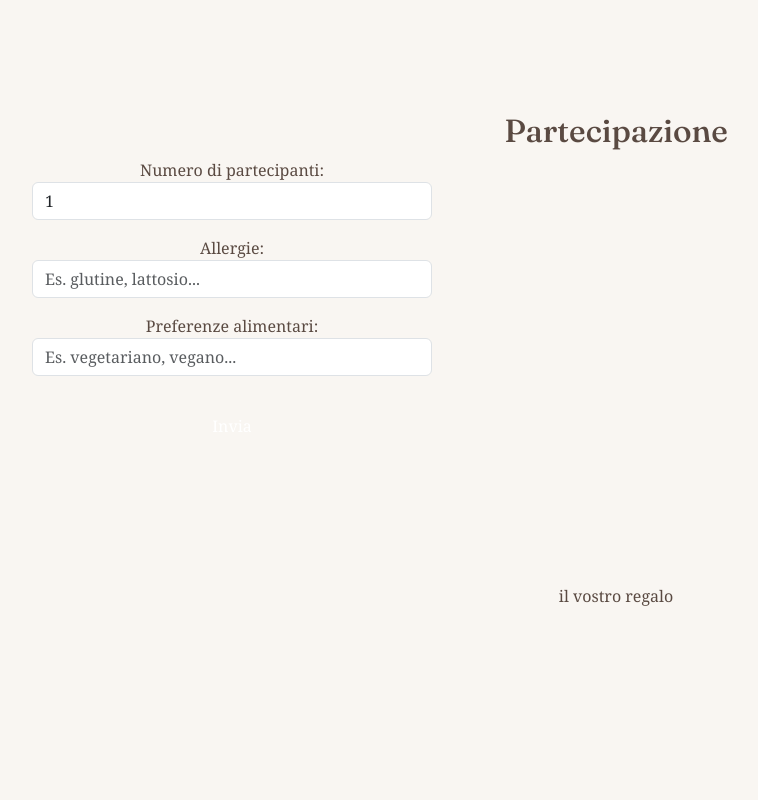
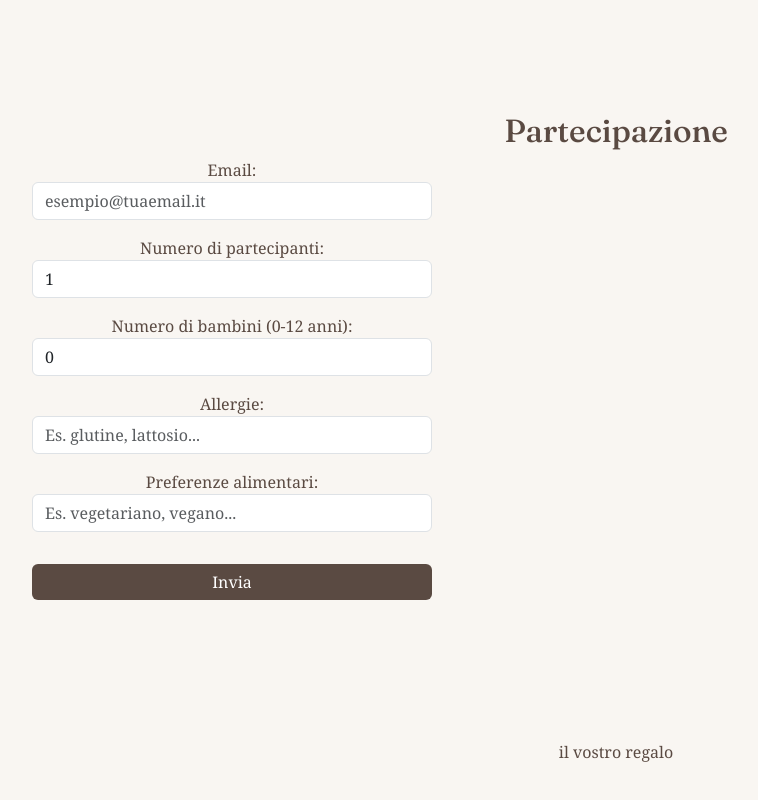
Before and after one commit to mariafede-sposi/mariafede-sposi-2026, a React (Vite) app: page / in a window 1280 px wide. Shown: the part 1022-1822 px from the top of the page, without its empty margins (24-782 px from the left). Before the commit the page ends 1746 px from the top, so only its background shows below. Built offline with nearby package versions, Linux system fonts and the light colour scheme.

Commit message:
fix form partecipazione

```diff
--- a/src/index.css
+++ b/src/index.css
@@ -8,7 +8,8 @@
   --colore-primario: var(--oro-chiaro);
   --colore-secondario: var(--rosa-cipria);
   --colore-sfondo: var(--bianco-avorio);
-  --colore-testo: #5A4A42; /* marrone scuro tendente al caldo */
+  --colore-testo: #5A4A42;
+  /* marrone scuro tendente al caldo */
   --colore-bordo: var(--beige-caldo);
 }
 
@@ -47,7 +48,8 @@ button.btn-primary:hover {
 }
 
 /* Bordo e sfondi chiari */
-.card, nav.sidebar {
+.card,
+nav.sidebar {
   background-color: var(--beige-caldo);
   border: 1px solid var(--colore-bordo);
 }
@@ -72,14 +74,14 @@ button.btn-primary:hover {
 
 
 .btn-custom {
-  background-color: var(--rosa-corallo);
+  background-color: var(--colore-testo);
   color: white;
   border-radius: 6px;
   border: none;
 }
 
 .btn-custom:hover {
-  background-color: var(--verde-salvia);
+  background-color: #9b7f71;
   color: white;
 }
 
--- a/src/view/menu/Partecipazione.jsx
+++ b/src/view/menu/Partecipazione.jsx
@@ -3,6 +3,8 @@ import React, { useState } from 'react';
 export default function Partecipazione() {
   const [formData, setFormData] = useState({
     partecipanti: 1,
+    bambini: 0,
+    email: '',
     allergie: '',
     preferenze: '',
   });
@@ -39,6 +41,22 @@ export default function Partecipazione() {
     <>
       <h2>Partecipazione</h2>
       <form onSubmit={handleSubmit} className="d-flex flex-column" style={{ maxWidth: 400, gap: '1rem' }}>
+
+
+
+        <label>
+          Email:
+          <input
+            type="email"
+            name="email"
+            value={formData.email}
+            onChange={handleChange}
+            placeholder="esempio@tuaemail.it"
+            className="form-control"
+          />
+        </label>
+
+
         <label>
           Numero di partecipanti:
           <input
@@ -46,6 +64,18 @@ export default function Partecipazione() {
             name="partecipanti"
             min="1"
             value={formData.partecipanti}
+            onChange={handleChange}
+            required
+            className="form-control"
+          />
+        </label>
+        <label>
+          Numero di bambini (0-12 anni):
+          <input
+            type="number"
+            name="bambini"
+            min="0"
+            value={formData.bambini}
             onChange={handleChange}
             required
             className="form-control"
```
